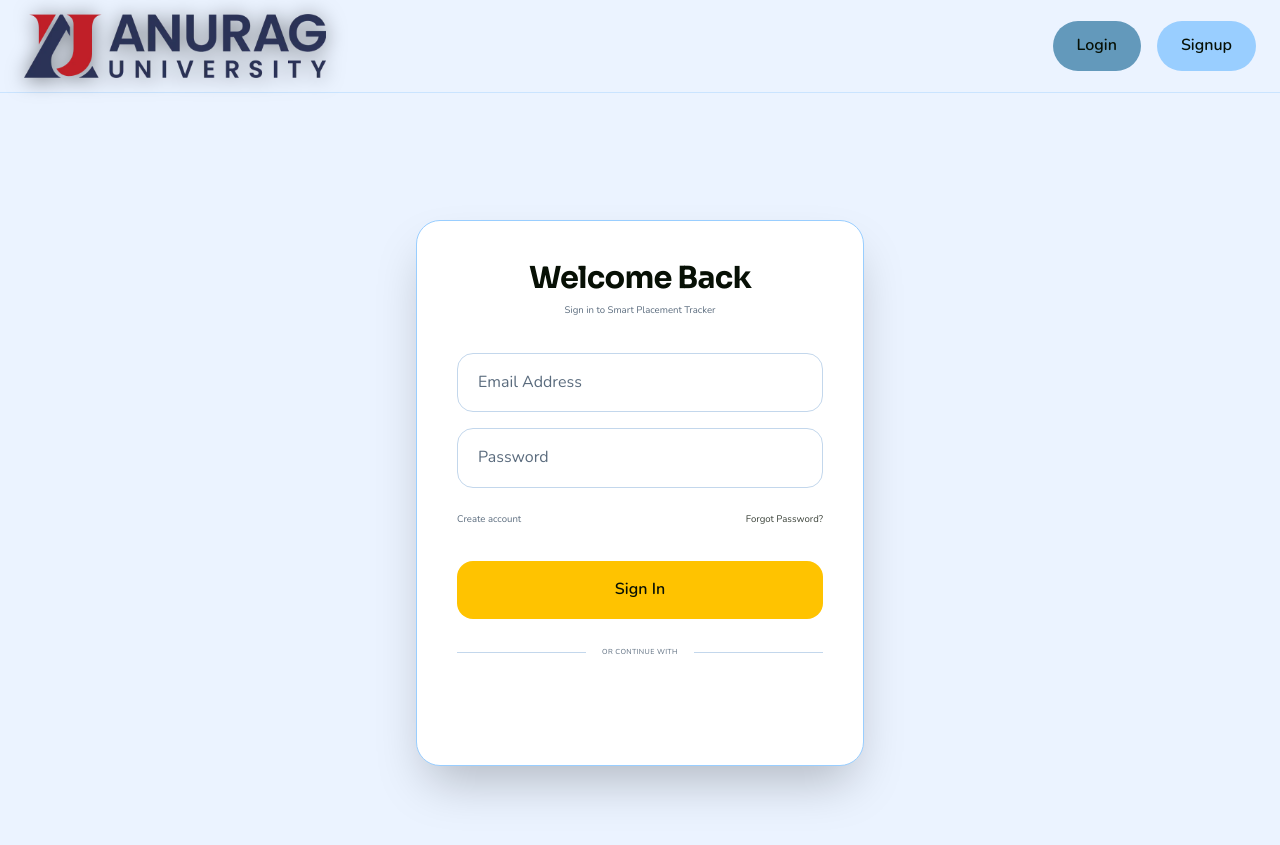
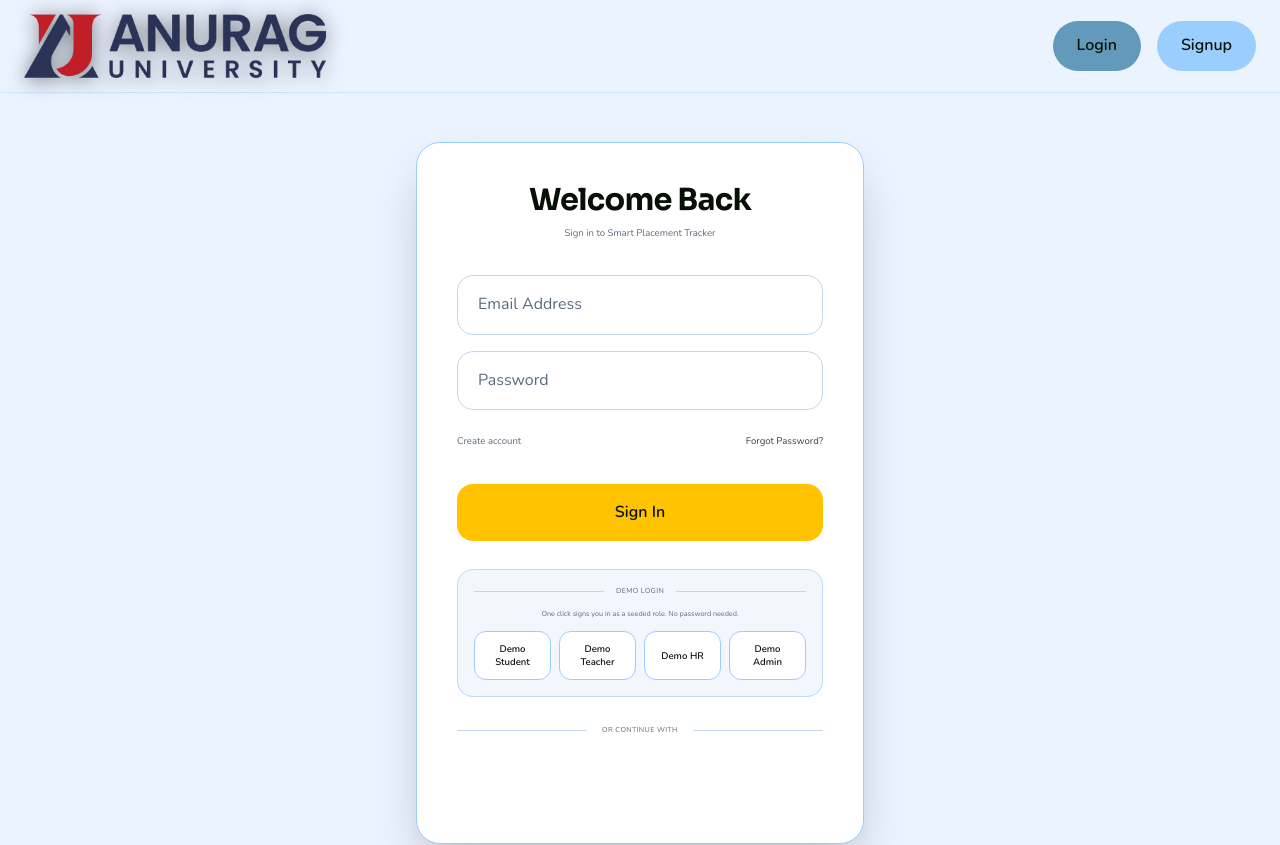
Before and after one commit to Adityamurthy775/Smart-Placement-Tracker, a React (Vite) app in the folder frontend/: page /login in a window 1280 px wide. Shown: the top 845 px of the page. Built offline with nearby package versions, Linux system fonts and the light colour scheme; no server answers; a web font is replaced by a local one.

Commit message:
login: one-click demo logins; dashboard: bigger text in settings/applications, tighter drive card

```diff
--- a/frontend/src/components/Login.jsx
+++ b/frontend/src/components/Login.jsx
@@ -6,6 +6,15 @@ import axios from 'axios'
 import { GoogleLogin } from '@react-oauth/google';
 import { authInput } from '../../Styles/common';
 import { API_BASE } from '../lib/utils';
+
+// Must stay in step with demo-accounts.md / backend/seed-demo.js.
+const DEMO_PASSWORD = 'Demo@12345';
+const DEMO_ACCOUNTS = [
+  { role: 'Student', email: 'student@example.com' },
+  { role: 'Teacher', email: 'teacher@example.com' },
+  { role: 'HR', email: 'hr@example.com' },
+  { role: 'Admin', email: 'admin@example.com' },
+];
 
 function ForgotPasswordModal({ onClose }) {
   const { register, handleSubmit, formState: { errors } } = useForm();
@@ -109,6 +118,21 @@ function Login() {
   const navigate = useNavigate();
   const [showForgotPassword, setShowForgotPassword] = useState(false);
   const [errorMsg, setErrorMsg] = useState('');
+  const [demoBusy, setDemoBusy] = useState('');
+
+  // The four accounts `npm run seed:demo` writes (see demo-accounts.md). One
+  // click signs in as that role — no typing, no password to copy.
+  const demoLogin = async (email) => {
+    setErrorMsg('');
+    setDemoBusy(email);
+    const result = await loginUser({ email, password: DEMO_PASSWORD });
+    setDemoBusy('');
+    if (result.success) {
+      navigate('/dashboard');
+    } else {
+      setErrorMsg(`${result.error} — run \`npm run seed:demo\` in backend/ to create the demo accounts.`);
+    }
+  };
 
   const onSubmit = async (data) => {
     setErrorMsg('');
@@ -205,6 +229,33 @@ function Login() {
             Sign In
           </button>
 
+          {/* Demo login — one click per role */}
+          <div className="mt-2 rounded-2xl border border-secondary/60 bg-muted/40 p-4">
+            <div className="flex items-center gap-3">
+              <div className="flex-1 h-px bg-border"></div>
+              <span className="text-muted-foreground text-xs font-medium uppercase tracking-wider">
+                demo login
+              </span>
+              <div className="flex-1 h-px bg-border"></div>
+            </div>
+            <p className="mt-3 text-center text-xs text-muted-foreground">
+              One click signs you in as a seeded role. No password needed.
+            </p>
+            <div className="mt-3 grid grid-cols-2 gap-2 sm:grid-cols-4">
+              {DEMO_ACCOUNTS.map(({ role, email }) => (
+                <button
+                  key={role}
+                  type="button"
+                  disabled={Boolean(demoBusy)}
+                  onClick={() => demoLogin(email)}
+                  className="rounded-xl border border-secondary bg-card px-3 py-2.5 text-sm font-semibold text-foreground transition hover:border-accent hover:bg-accent/15 disabled:opacity-60"
+                >
+                  {demoBusy === email ? 'Signing in…' : `Demo ${role}`}
+                </button>
+              ))}
+            </div>
+          </div>
+
           <div className="flex items-center gap-4 my-2">
             <div className="flex-1 h-px bg-border"></div>
             <span className="text-muted-foreground text-xs font-medium uppercase tracking-wider">or continue with</span>
--- a/frontend/src/components/ui/card-12.jsx
+++ b/frontend/src/components/ui/card-12.jsx
@@ -107,8 +107,9 @@ const OpportunityCard = React.forwardRef(function OpportunityCard(
       className={cn(
         // Card ground is the dashboard's pale-blue wash (same hex as the
         // overview's "eligible" chips) so drives read as a set, not as white
-        // boxes. Button green and the ink text both clear AA on it.
-        "flex w-full max-w-lg flex-col rounded-3xl border border-[#d7e3f7] bg-[#e8effd] p-6 font-sans shadow-sm transition hover:border-[#b9cfef]",
+        // boxes. Padding is deliberately tight: the type is large, so the card
+        // does not also need to be big.
+        "flex w-full max-w-lg flex-col rounded-3xl border border-[#d7e3f7] bg-[#e8effd] p-5 font-sans shadow-sm transition hover:border-[#b9cfef]",
         className,
       )}
     >
@@ -117,19 +118,19 @@ const OpportunityCard = React.forwardRef(function OpportunityCard(
         <div className="flex items-center gap-3">
           <Avatar name={postedBy.name} avatarUrl={postedBy.avatarUrl} />
           <div className="min-w-0">
-            <h2 className="truncate text-2xl font-bold text-[#0f172a]">{postedBy.name}</h2>
-            <p className="truncate text-base font-semibold text-[#0a7d45]">{role}</p>
+            <h2 className="truncate text-3xl font-bold text-[#0f172a]">{postedBy.name}</h2>
+            <p className="truncate text-lg font-semibold text-[#0a7d45]">{role}</p>
           </div>
         </div>
         <Badge variant="success">{status}</Badge>
       </div>
 
       {/* package + the one number that decides whether to apply */}
-      <div className="mt-5 flex flex-wrap items-end justify-between gap-3">
-        <p className="text-5xl font-bold tracking-tight text-[#0f172a]">{packageLabel}</p>
+      <div className="mt-4 flex flex-wrap items-end justify-between gap-3">
+        <p className="text-4xl font-bold tracking-tight text-[#0f172a]">{packageLabel}</p>
         <span
           className={cn(
-            "flex items-center gap-1.5 text-base font-bold",
+            "flex items-center gap-1.5 text-xl font-bold",
             eligible ? "text-[#0a7d45]" : "text-[#b42318]",
           )}
         >
@@ -138,7 +139,7 @@ const OpportunityCard = React.forwardRef(function OpportunityCard(
         </span>
       </div>
 
-      <dl className="mt-4 grid grid-cols-2 gap-x-4 gap-y-2 text-base text-[#5a6b7d]">
+      <dl className="mt-4 grid grid-cols-2 gap-x-4 gap-y-2 text-lg text-[#5a6b7d]">
         <div className="flex items-center gap-2">
           <CalendarDays className="size-4 shrink-0" />
           <span className="truncate">Closes {deadline}</span>
@@ -164,14 +165,14 @@ const OpportunityCard = React.forwardRef(function OpportunityCard(
       </div>
 
       {description && (
-        <p className="mt-4 text-base leading-relaxed text-[#5a6b7d]">{description}</p>
+        <p className="mt-4 text-lg leading-relaxed text-[#5a6b7d]">{description}</p>
       )}
 
       {/* recruiter */}
-      <div className="mt-5 flex items-center gap-3 border-t border-[#d7e3f7] pt-5">
+      <div className="mt-4 flex items-center gap-3 border-t border-[#d7e3f7] pt-4">
         <Avatar name={recruiter.name} avatarUrl={recruiter.avatarUrl} size="h-10 w-10" />
         <div className="min-w-0">
-          <p className="truncate text-base font-semibold text-[#0f172a]">{recruiter.name}</p>
+          <p className="truncate text-lg font-semibold text-[#0f172a]">{recruiter.name}</p>
           <p className="truncate text-base text-[#5a6b7d]">
             {recruiter.company}
             {recruiter.location ? ` · ${recruiter.location}` : ""}
@@ -182,18 +183,18 @@ const OpportunityCard = React.forwardRef(function OpportunityCard(
       {/* actions — this project's Button scale tops out at h-9 because the type
           scale is 0.8rem base, so the size is set here rather than via a
           variant. */}
-      <div className="mt-6 grid grid-cols-1 gap-3 sm:grid-cols-2">
+      <div className="mt-5 grid grid-cols-1 gap-3 sm:grid-cols-2">
         <Button
           onClick={onApply}
           disabled={!eligible || applied || applying}
-          className="h-12 w-full rounded-full bg-[#0a7d45] px-6 text-lg font-bold text-white hover:bg-[#12a25a]"
+          className="h-11 w-full rounded-full bg-[#0a7d45] px-6 text-lg font-bold text-white hover:bg-[#12a25a]"
         >
           {applied ? "Applied" : applying ? "Sending…" : "Apply now"}
         </Button>
         <Button
           onClick={onSave}
           variant="outline"
-          className="h-12 w-full rounded-full border-[#eceff2] px-6 text-lg font-bold text-[#0f172a] hover:bg-[#f1f4f6]"
+          className="h-11 w-full rounded-full border-[#eceff2] px-6 text-lg font-bold text-[#0f172a] hover:bg-[#f1f4f6]"
         >
           {saved ? "Saved" : "Save for later"}
         </Button>
```
Also changed, not shown: frontend/src/components/Dashboard.jsx (+14 -14 lines).
